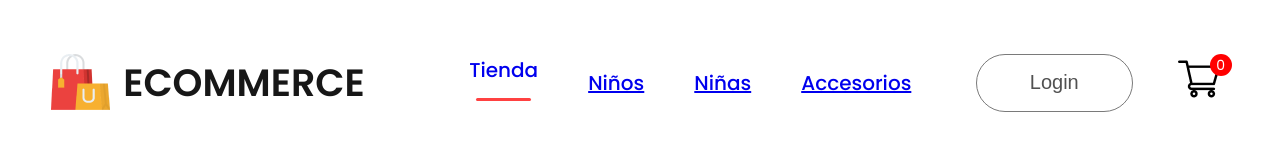
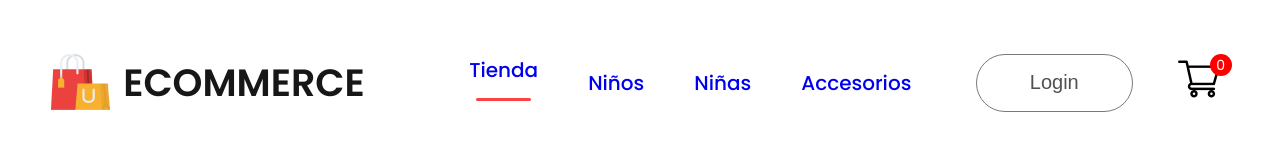
Before and after one commit to khennier/ecommerce, a React (Create React App) app in the folder frontend/: page / in a window 1280 px wide. Shown: the top 160 px of the page. Built offline with nearby package versions, Linux system fonts and the light colour scheme.

Commit message:
text decoration

```diff
--- a/frontend/src/components/navbar/NavBar.css
+++ b/frontend/src/components/navbar/NavBar.css
@@ -82,3 +82,6 @@
     background-color: red;
     color: white;
 }
+.nav-menu li a {
+    text-decoration: none;
+  }
--- a/frontend/src/components/navbar/NavBar.jsx
+++ b/frontend/src/components/navbar/NavBar.jsx
@@ -12,7 +12,7 @@ export const NavBar = () => {
             <p>ECOMMERCE</p>
         </div>
         <ul className="nav-menu">
-            <li onClick={()=>{setMenu("tienda")}}><Link style={{textDecoration: 'none'}} to="/">Tienda</Link>{menu==="tienda"?<hr />:<></>}</li>
+            <li onClick={()=>{setMenu("tienda")}}><Link  to="/">Tienda</Link>{menu==="tienda"?<hr />:<></>}</li>
             <li onClick={()=>{setMenu("niños")}}><Link to="/niños">Niños</Link>{menu==="niños"?<hr />:<></>}</li>
             <li onClick={()=>{setMenu("niñas")}}><Link to="/niñas">Niñas</Link>{menu==="niñas"?<hr />:<></>}</li>
             <li onClick={()=>{setMenu("accesorios")}}><Link to="/accesorios">Accesorios</Link>{menu==="accesorios"?<hr />:<></>}</li>
```
